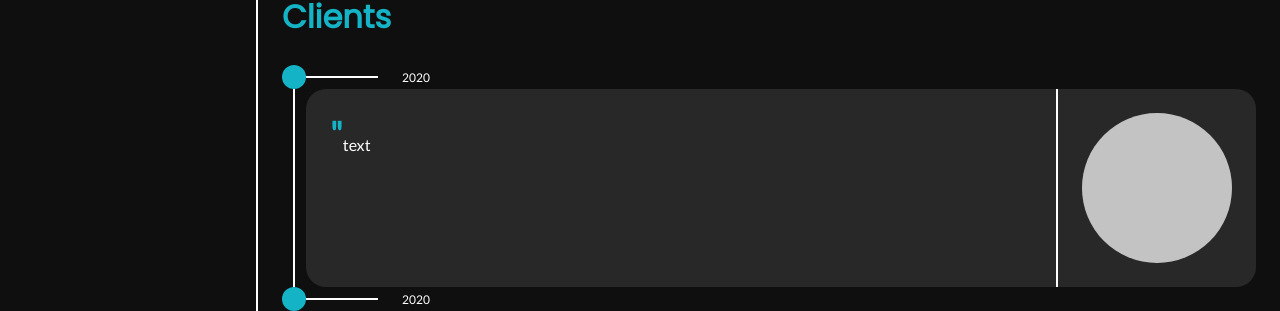
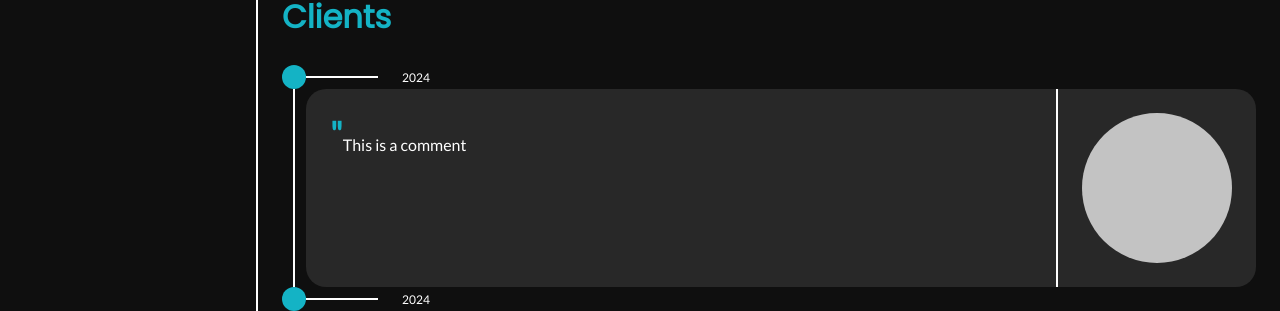
Before and after one commit to ChuzaWick420/Dashboard, a React (Vite) app: page / in a window 1280 px wide. Shown: the part 489-800 px from the top of the page. Built offline with nearby package versions, Linux system fonts and the light colour scheme.

Commit message:
Made clients and achievements dependent upon the json data

```diff
--- /dev/null
+++ b/src/json/achievements.json
@@ -0,0 +1,8 @@
+{
+    "achievements": [
+        {
+            "content": "Made this portfolio",
+            "date": 2024
+        }
+    ]
+}
--- /dev/null
+++ b/src/json/clients.json
@@ -0,0 +1,19 @@
+{
+    "clients": [
+        {
+            "comments": "This is a comment",
+            "img": "/placeholder.png",
+            "time": 2024
+        },
+        {
+            "comments": "This is a comment",
+            "img": "/placeholder.png",
+            "time": 2024
+        },
+        {
+            "comments": "This is a comment",
+            "img": "/placeholder.png",
+            "time": 2024
+        }
+    ]
+}
--- a/src/pages/overview/overview.jsx
+++ b/src/pages/overview/overview.jsx
@@ -3,6 +3,8 @@ import { windowSize } from "../layout/layout";
 
 import data from "../../json/projects_data.json";
 import contacts from "../../json/contacts.json";
+import clients from "../../json/clients.json";
+import achievements from "../../json/achievements.json";
 
 import "./overview.css";
 import { HashLink } from "react-router-hash-link";
@@ -284,18 +286,22 @@ function Overview() {
             <div className="container">
                 <h1 className="important_text">Clients</h1>
                 <div className="timeline_container">
-                    <TimeLine type="client" content={"text"} img={"/placeholder.png"} time="2020" />
-                    <TimeLine type="client" content={"text"} img={"/placeholder.png"} time="2020" />
-                    <TimeLine type="client" content={"text"} img={"/placeholder.png"} time="2020" />
+                    {clients["clients"].map((client)=>{
+                        return (
+                            <TimeLine type="client" content={client.comments} img={client.img} time={client.time} />
+                        );
+                    })}
                     <div className="bullet"></div>
                 </div>
             </div>
             <div className="container">
                 <h1 className="important_text">Achievements</h1>
                 <div className="timeline_container">
-                    <TimeLine type="achievement" content="Hello World" time="2020" />
-                    <TimeLine type="achievement" content="Hello World" time="2020" />
-                    <TimeLine type="achievement" content="Hello World" time="2020" />
+                    {achievements["achievements"].map((achievement)=>{
+                        return (
+                            <TimeLine type="achievement" content={achievement.content} time={achievement.date} />
+                        );
+                    })}
                     <div className="bullet"></div>
                 </div>
             </div>
```
